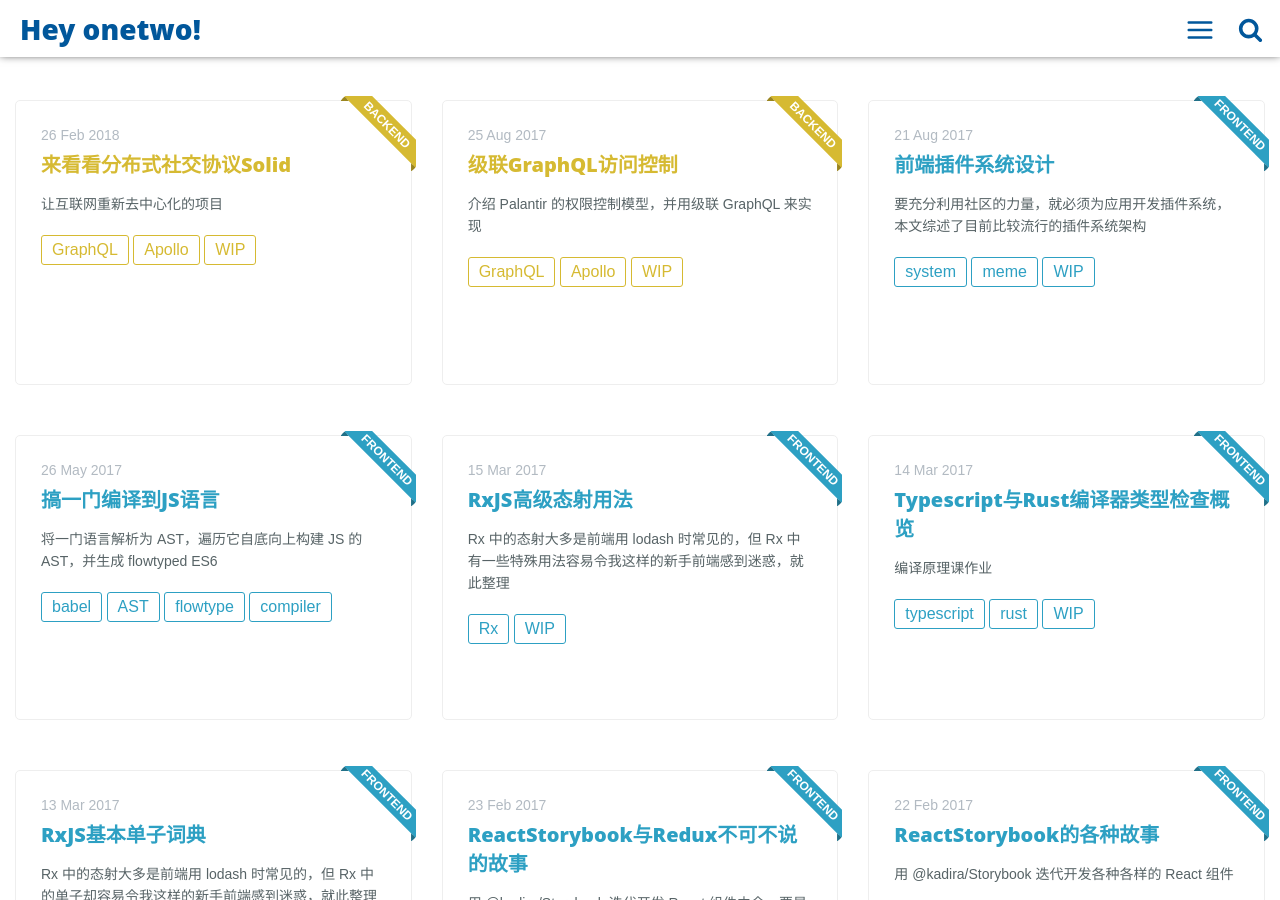
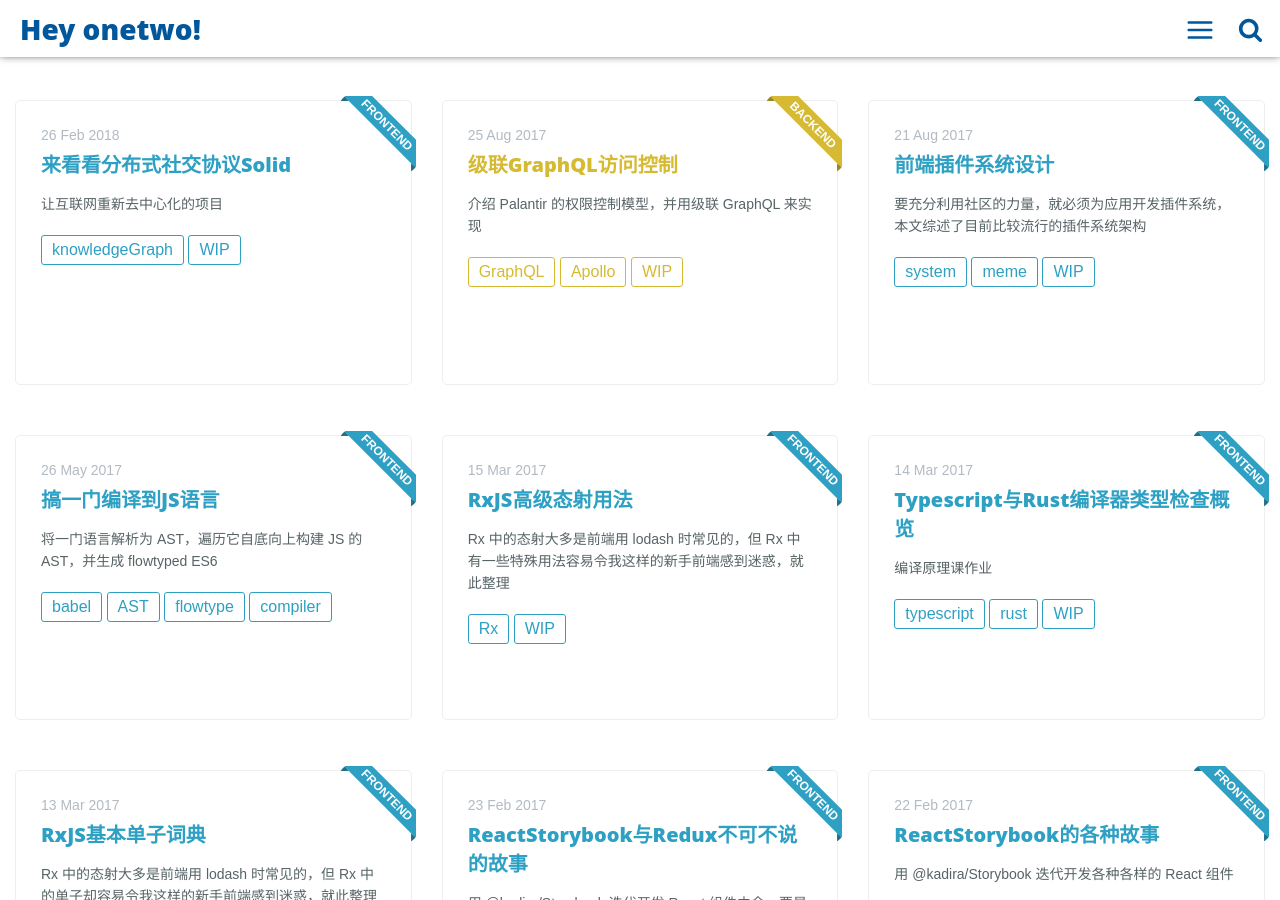
Before and after one commit to linonetwo/linonetwo.github.io, a Jekyll site: the page built from index.html, in a window 1280 px wide and 900 px high. Built offline with Jekyll 4.4.1, drawn with Linux system fonts in a browser that asks for light colours.

Commit message:
修改 tag

```diff
--- a/_posts/2018-02-26-看看分布式社交协议Solid.md
+++ b/_posts/2018-02-26-看看分布式社交协议Solid.md
@@ -4,11 +4,10 @@ title: "来看看分布式社交协议Solid"
 date: 2018-02-26 22:40:19 +0800
 image: 'blog-author.jpg'
 description: 'Solid 是 Tim Berners-Lee 带队做的项目，愿景宏大，值得围观'
-main-class: 'backend'
+main-class: 'frontend'
 color: '#827717'
 tags:
-- GraphQL
-- Apollo
+- knowledgeGraph
 - WIP
 categories: Journal
 twitter_text:
```
